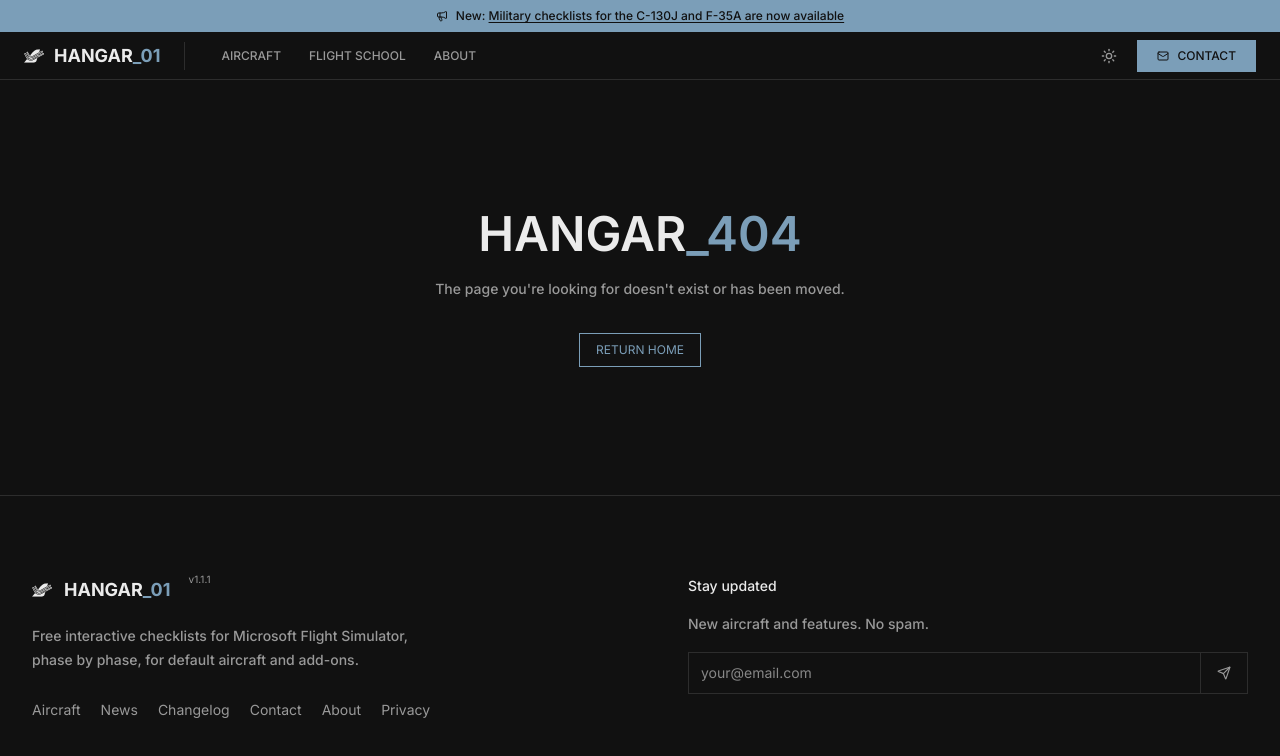
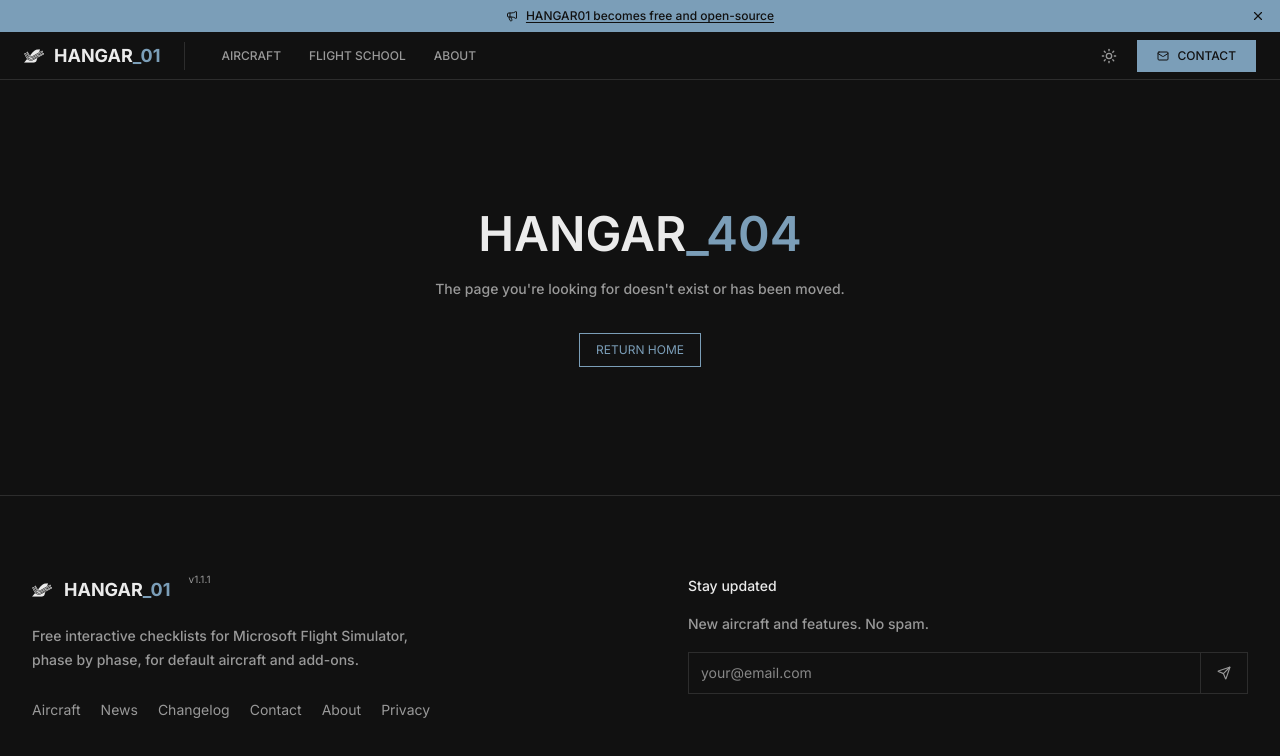
Before and after one commit to TheWriterMan/HANGAR01, a React (Vite) app: page /news/1 in a window 1280 px wide. Shown: the top 756 px of the page. Built offline with nearby package versions, Linux system fonts and the light colour scheme.

Commit message:
Announcement bar: 'HANGAR01 becomes free and open-source' linking to the launch post, with a close button remembered per announcement

```diff
--- a/public/theme-init.js
+++ b/public/theme-init.js
@@ -8,3 +8,13 @@ try {
 } catch {
   /* storage unavailable — stay on the default dark theme */
 }
+
+// A closed announcement stays hidden before first paint (AnnouncementBanner.tsx).
+try {
+  var closedAnnouncement = localStorage.getItem('hangar01-announcement-dismissed');
+  if (closedAnnouncement) {
+    document.documentElement.setAttribute('data-announcement-dismissed', closedAnnouncement);
+  }
+} catch {
+  /* storage unavailable — the banner shows */
+}
--- a/src/components/layout/AnnouncementBanner.tsx
+++ b/src/components/layout/AnnouncementBanner.tsx
@@ -1,29 +1,64 @@
-import { Megaphone } from 'lucide-react';
-import type { FC } from 'react';
+import { Megaphone, X } from 'lucide-react';
+import { useState, type FC } from 'react';
 import { Link } from 'react-router-dom';
 
 interface AnnouncementBannerProps {
   isDemo?: boolean;
 }
 
-const AnnouncementBanner: FC<AnnouncementBannerProps> = ({ isDemo = false }) => (
+/**
+ * Change the id with the announcement, so a visitor who closed the old one sees the new one.
+ * public/theme-init.js copies the closed id onto <html> before first paint, and the rule
+ * below hides the bar then, so a closed banner never flashes in.
+ */
+const ANNOUNCEMENT_ID = 'open-source';
+const STORAGE_KEY = 'hangar01-announcement-dismissed';
+
+const AnnouncementBanner: FC<AnnouncementBannerProps> = ({ isDemo = false }) => {
+  const [closed, setClosed] = useState(false);
+  if (closed) return null;
+
+  const close = () => {
+    try {
+      localStorage.setItem(STORAGE_KEY, ANNOUNCEMENT_ID);
+    } catch {
+      /* storage unavailable: it stays closed for this page view only */
+    }
+    document.documentElement.setAttribute('data-announcement-dismissed', ANNOUNCEMENT_ID);
+    setClosed(true);
+  };
+
+  return (
     <div
       role={isDemo ? undefined : 'region'}
       aria-label={isDemo ? undefined : 'Announcement'}
-    className="relative z-header flex items-center justify-center gap-2 bg-accent px-4 py-2 text-center"
+      className="announcement-bar relative z-header flex items-center justify-center gap-2 bg-accent px-10 py-2 text-center"
     >
+      {!isDemo && (
+        <style>{`html[data-announcement-dismissed="${ANNOUNCEMENT_ID}"] .announcement-bar{display:none}`}</style>
+      )}
       <Megaphone size={12} aria-hidden="true" className="shrink-0 text-inverted" />
       {/* Not .type-caption: its muted colour overrides text-inverted and fails contrast on the accent fill. */}
       <span className="text-xs font-medium text-inverted">
-      New:{' '}
         <Link
-        to="/aircraft?category=military"
+          to="/news/hangar01-is-open-source"
           className="underline underline-offset-2 transition-opacity duration-fast hover:opacity-80"
         >
-        Military checklists for the C-130J and F-35A are now available
+          HANGAR01 becomes free and open-source
         </Link>
       </span>
+      {!isDemo && (
+        <button
+          type="button"
+          onClick={close}
+          aria-label="Close announcement"
+          className="absolute right-1.5 top-1/2 -translate-y-1/2 flex h-8 w-8 items-center justify-center text-inverted transition-opacity duration-fast hover:opacity-70"
+        >
+          <X size={14} aria-hidden="true" />
+        </button>
+      )}
     </div>
   );
+};
 
 export default AnnouncementBanner;
```
Lines whose indentation alone changed are shown as unchanged.
